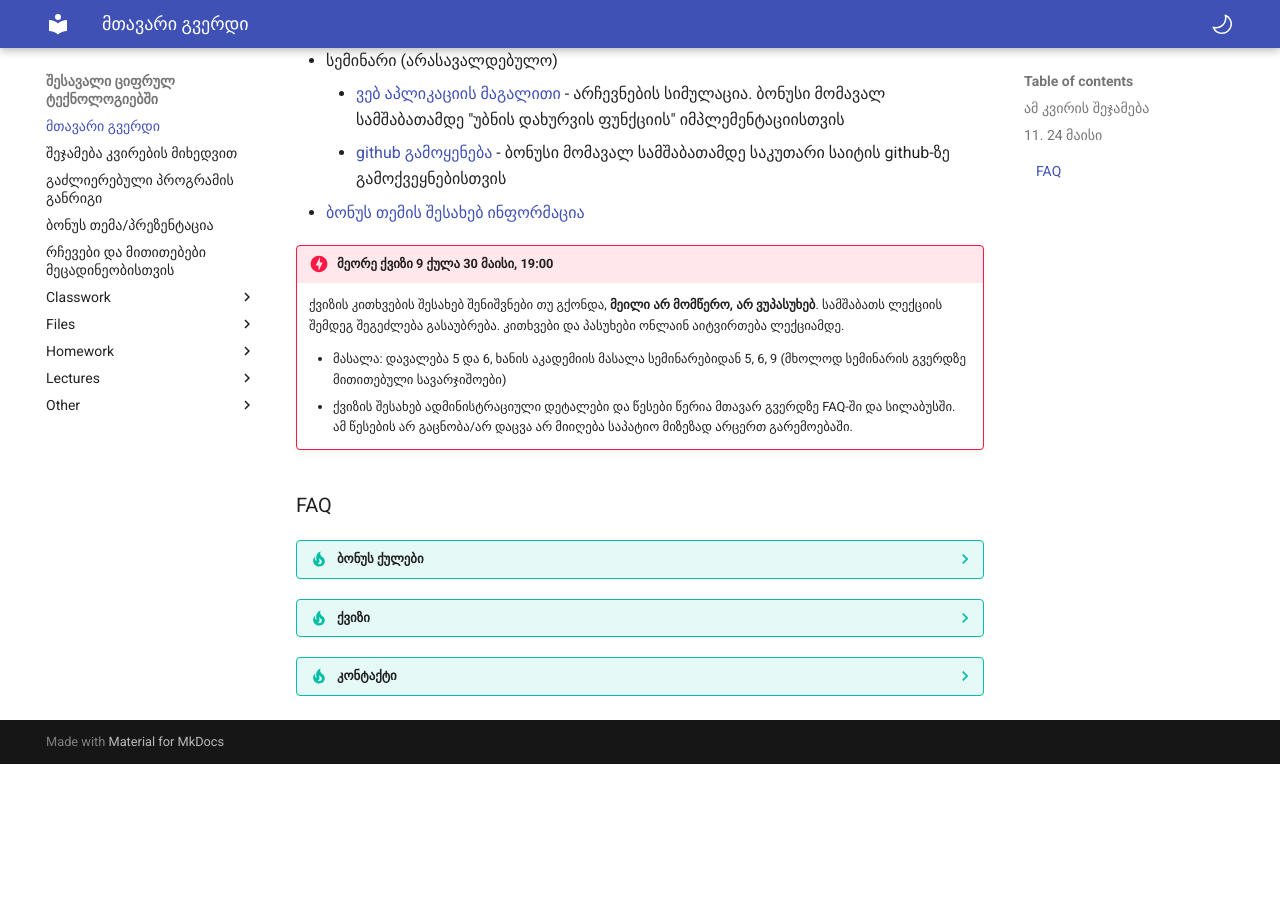
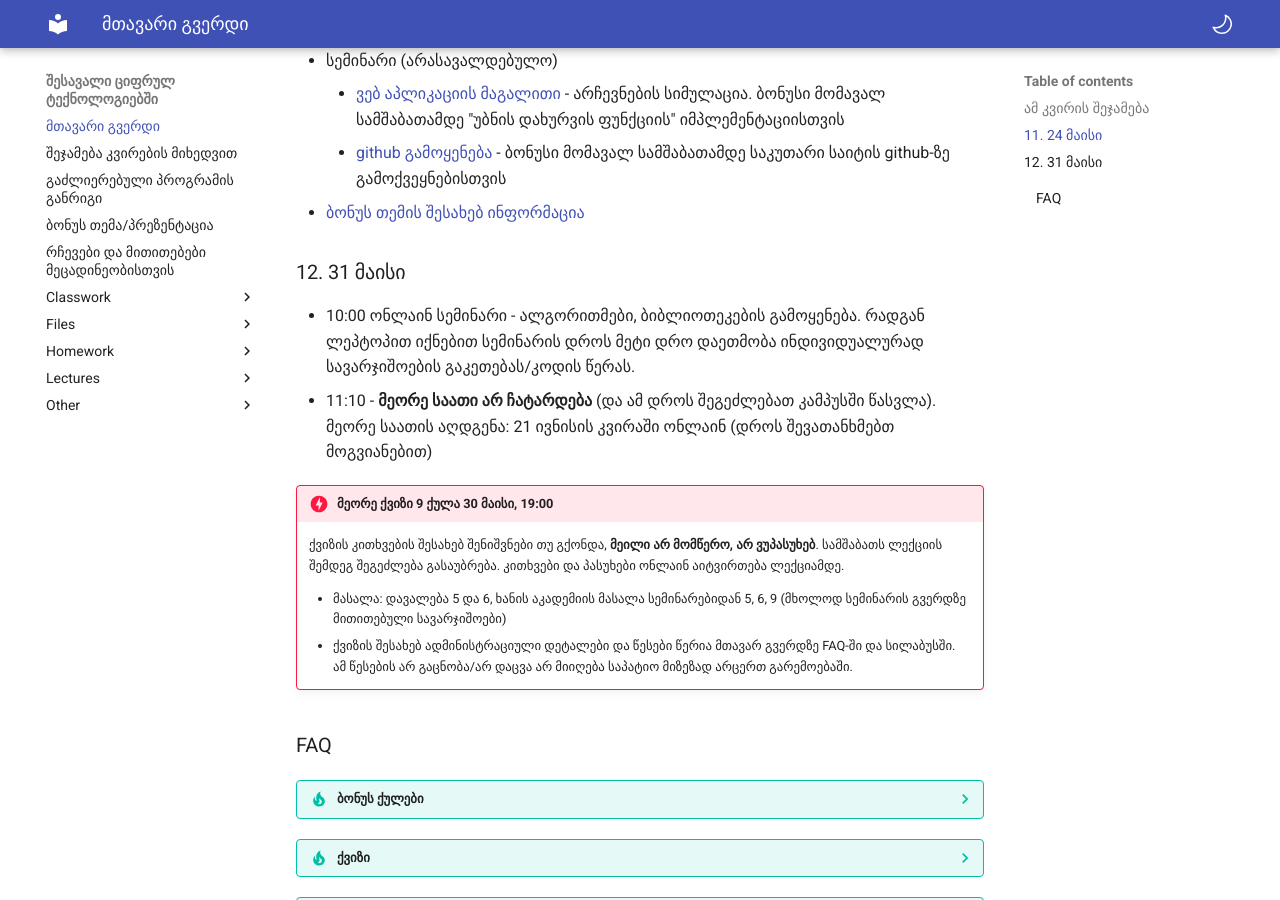
Before and after one commit to freeuni-digital-technologies-archive/22s, an MkDocs documentation site: the page built from content/index.md, in a window 1280 px wide and 900 px high, scrolled down 507 px. Built offline with MkDocs 1.6.1 and Material for MkDocs 9.7.7, drawn with Linux system fonts in a browser that asks for light colours; before the commit the page ends 1271 px from its top, so only the background shows below that.

Commit message:
move announcement for next week on top page

```diff
--- a/content/00_review.md
+++ b/content/00_review.md
@@ -74,9 +74,17 @@
 	- [ვებ აპლიკაციის მაგალითი](https://github.com/iarigby/app_example/archive/refs/heads/main.zip) - არჩევნების სიმულაცია. ბონუსი მომავალ სამშაბათამდე "უბნის დახურვის ფუნქციის" იმპლემენტაციისთვის
 	- [github გამოყენება](https://freeuni-digital-technologies-archive.github.io/21f/lectures/09_git_github.html) - ბონუსი მომავალ სამშაბათამდე საკუთარი საიტის github-ზე გამოქვეყნებისთვის
 - [ბონუს თემის შესახებ ინფორმაცია](/bonus_blog)
+<!--
+- დავალება 7
+-->
+
+### 12. 31 მაისი
+- 10:00 ონლაინ სემინარი - ალგორითმები, ბიბლიოთეკების გამოყენება. რადგან ლეპტოპით იქნებით სემინარის დროს მეტი დრო დაეთმობა ინდივიდუალურად სავარჯიშოების გაკეთებას/კოდის წერას.
+- 11:10 - **მეორე საათი არ ჩატარდება** (და ამ დროს შეგეძლებათ კამპუსში წასვლა). მეორე საათის აღდგენა: 21 ივნისის კვირაში ონლაინ (დროს შევათანხმებთ მოგვიანებით)
+
 
 <!--
-- დავალება 7
+- **ბონუს თემის საკითხის არჩევის დედლაინი**
 -->
 
 !!! Danger "მეორე ქვიზი 9 ქულა 30 მაისი, 19:00"
```
Also changed, not shown: other parts of content/00_review.md (+0 -4 lines).
